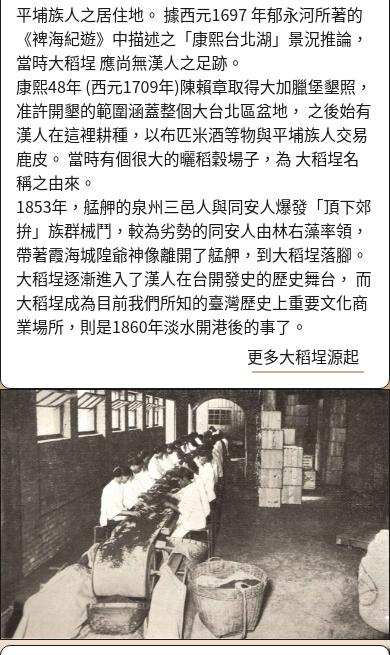
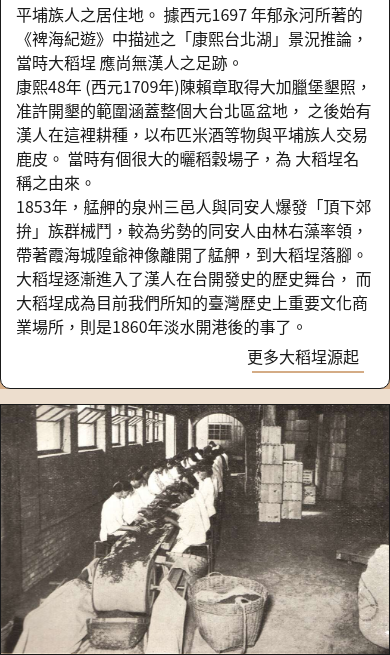
Before and after one commit to schiho47/tfd102_010, a website: page history_new.html in a window 390 px wide. Shown: the part 445-1100 px from the top of the page. Drawn offline with nearby package versions, Linux system fonts and the light colour scheme.

Commit message:
finial v2

```diff
--- a/css/history_new.scss
+++ b/css/history_new.scss
@@ -300,7 +300,7 @@ div.end{
             img{
                 max-width: 100%;
                 object-fit: fill;
-                // margin: 0 15%;
+                margin-top: 15px ;
                 background-color: #ffffff;
                 border: 1px solid #1a1a1a;
                 // transform: translateX(25%);
```
Also changed, not shown: css/history_new.css.
